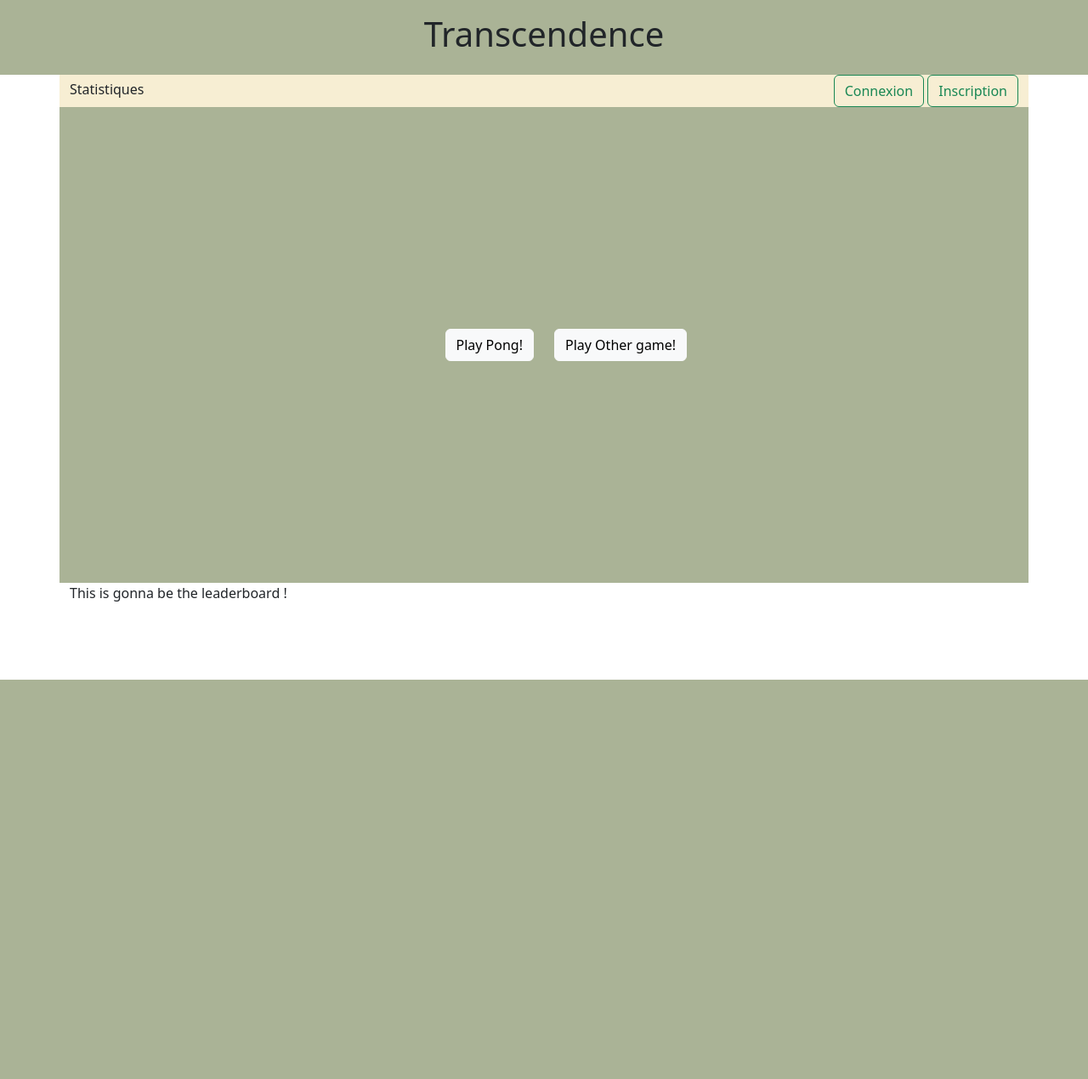
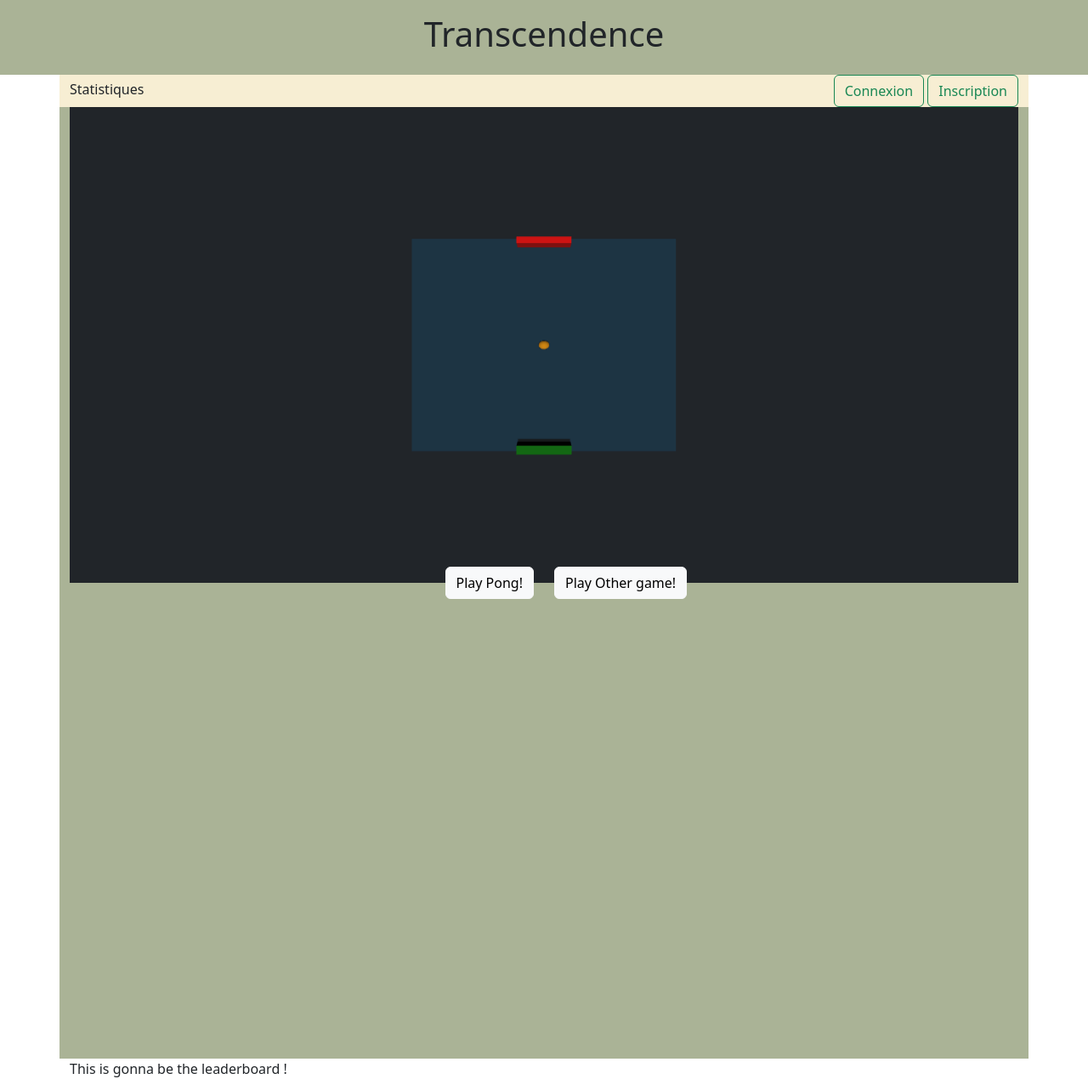
Before and after one commit to 0cculus/divinity, a Django app: page / in a window 1280 px wide. Shown: the whole page at 85% size. Before the commit the page ends 800 px from the top, so only its background shows below. Run offline with Django 4.2, Linux system fonts and the light colour scheme; some libraries are stand-ins or nearby versions.

Commit message:
fixed game texture includes

```diff
--- a/app/src/static/game/Import3D.js
+++ b/app/src/static/game/Import3D.js
@@ -17,7 +17,7 @@ import { GLTFLoader } from 'three/examples/jsm/loaders/GLTFLoader';
 
 export class MODEL3D {
     constructor(scene, position, size = [1,1,1],
-      ModelName = 'model/three.glb') {
+      ModelName = 'static/game/model/three.glb') {
       this.scene = scene;
       this.position = position;
       this.rotation = {x:0, y:0, z:0}
--- a/app/src/static/game/endGame.js
+++ b/app/src/static/game/endGame.js
@@ -57,7 +57,7 @@ export async function initEndGame(gamedata, tournamentdata)
   })
   MoonSpin = 0
   const moonSize = 20
-  Moon = new MODEL3D(scene, {x:0 , y:-15, z:0}, [moonSize, moonSize ,moonSize], 'model/moon.glb')
+  Moon = new MODEL3D(scene, {x:0 , y:-15, z:0}, [moonSize, moonSize ,moonSize], 'static/game/model/moon.glb')
   Maps[0] = new ball({
     width: 1,
     height: 0.5,
--- a/app/src/static/game/text.js
+++ b/app/src/static/game/text.js
@@ -9,7 +9,7 @@ import { TextGeometry } from 'three/examples/jsm/geometries/TextGeometry';
 
 export class Text {
   constructor(scene, position, initialText, color = 'blue',
-    FontName = 'fonts/Ubuntu Light_Bold.json', detail = {}) {
+    FontName = 'static/game/fonts/Ubuntu Light_Bold.json', detail = {}) {
     this.scene = scene;
     this.position = position;
     this.rotation = {x:0, y:0, z:0}
--- a/app/src/templates/index.html
+++ b/app/src/templates/index.html
@@ -31,8 +31,8 @@
                 }
             </script>
 
-        <!-- <script src="../static/game/main.js" type="module" defer></script> -->
-        <!-- </head> -->
+        <script src="../static/game/main.js" type="module" defer></script>
+        </head>
 
         <body>
             <!--Header-->
@@ -169,8 +169,7 @@
 
         <!--Game. Resizes when possible.-->
         <div class="container-sm background-green position-relative">
-            <div class="container-game bg-dark" id="gameElement"
-                style="display: none;"></div>
+            <div class="container-game bg-dark" id="gameElement"></div>
             <!--Game choice menu-->
             <div class="container-game" id="gameChoiceMenu">
                 <div class="container-fluid position-absolute top-50 start-50 translate-middle">
--- a/elo_notes.txt
+++ b/elo_notes.txt
@@ -4,7 +4,7 @@ Game :
     Setup Pong/Other game buttons
 
     Setup 1v1, 1vIA and tournament buttons
-        Hide menu and show game element, start game. (use classes to disable/enable)
+        Hide menu and show game element, start game.
 
     -Disble keyboard when not in game
 
```
